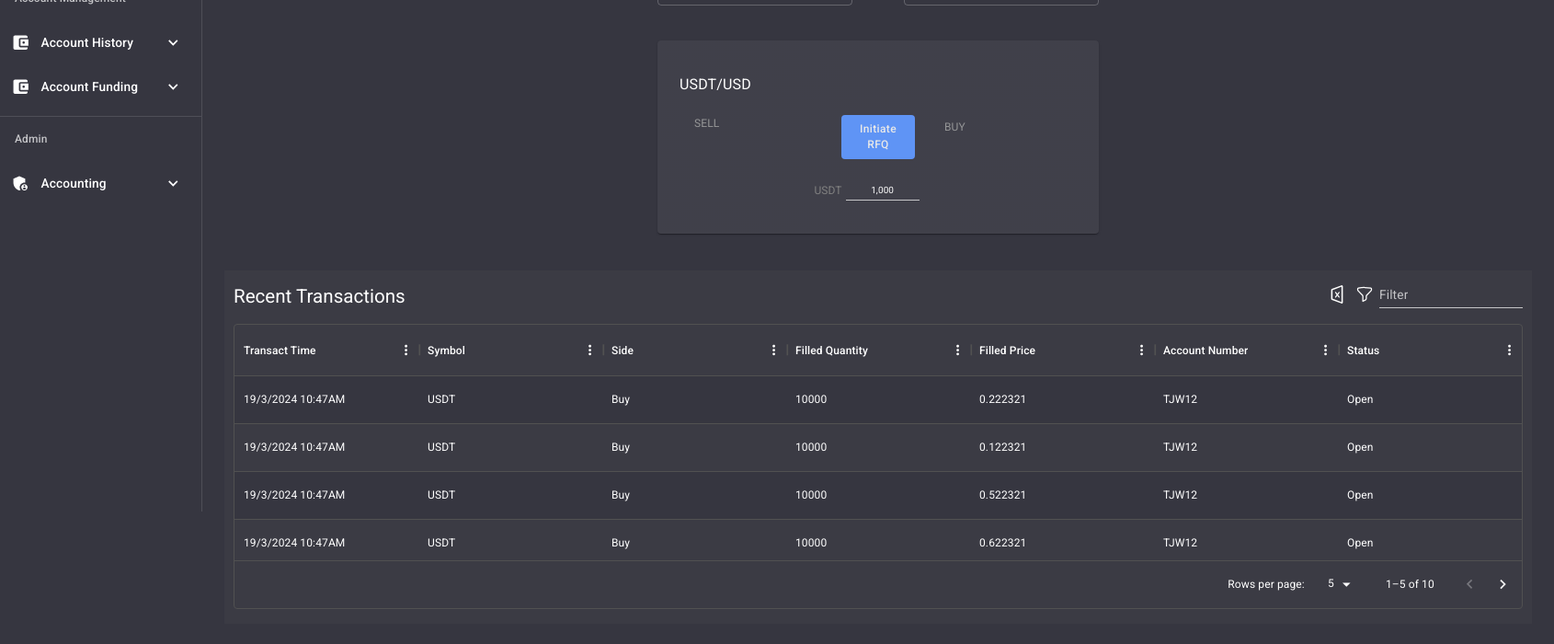
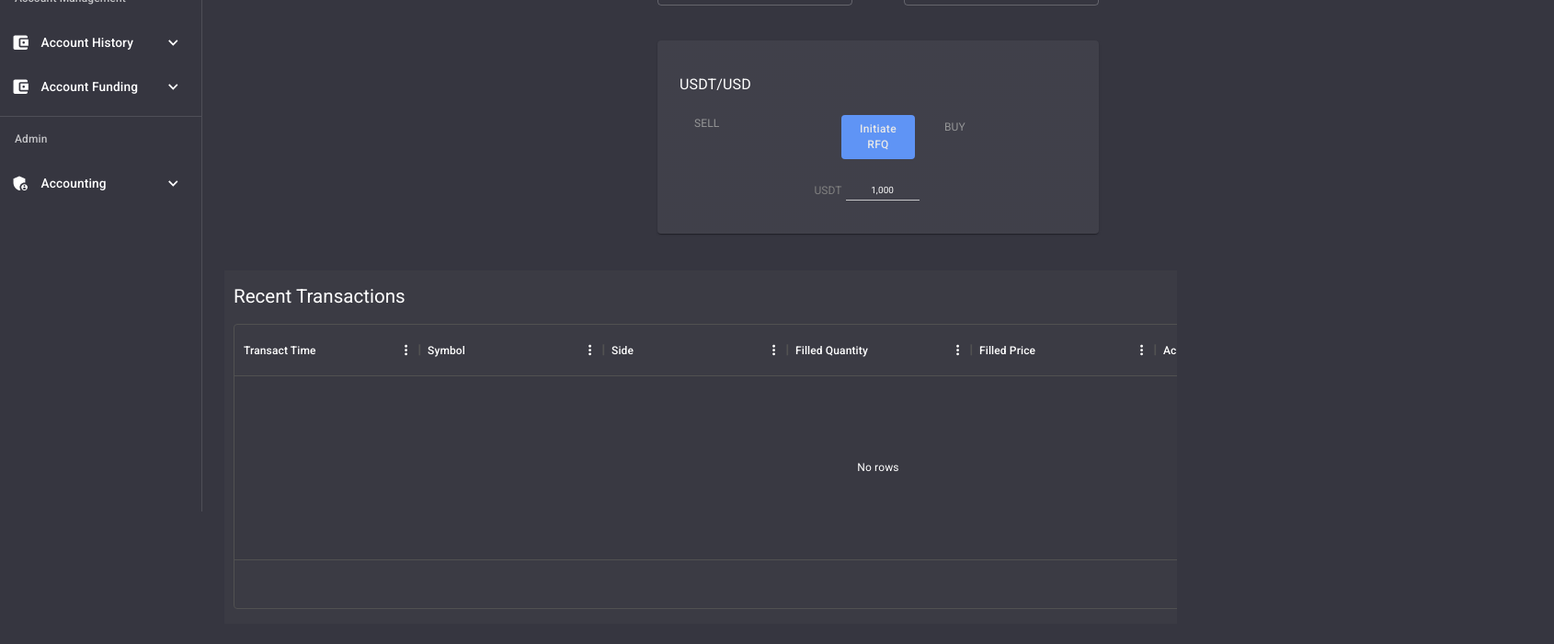
Before and after one commit to mohsinds/TDA_GUIv2, a Next.js app: page /trading/spotrfq in a window 1280 px wide. Shown: the part 244-944 px from the top of the page at 92% size, 1690 px wide, since content can reach past the window. Built offline with nearby package versions, Linux system fonts and the light colour scheme.

Commit message:
updated notification work

```diff
--- /dev/null
+++ b/src/components/Notifications/TileNotification.tsx
@@ -0,0 +1,48 @@
+import { Typography } from "@mui/material"
+import * as React from "react"
+import {CustomThemeContext} from "@/themes/CustomThemeContext";
+
+interface TileNotificationProps {
+    isVisible: boolean;
+    info: any;
+    closeNotification: () => void;
+  }
+
+
+export default function TileNotification({ isVisible,info,closeNotification }: TileNotificationProps) {
+    const [hovered, setHovered] = React.useState(false);
+    const themes = React.useContext(CustomThemeContext);
+
+  return (
+    <div
+    style={{
+        position: "absolute",
+        top: 0,
+        right: isVisible ? 0 : "-30rem",
+        minWidth: "25rem",
+        height: "8rem",
+        backgroundColor: themes.currentTheme === "dark" ? "#333" : "#e0e0e0",
+        color: "#fff",
+        transition: "right 0.5s ease",
+        padding: "10px 20px 10px 20px",
+      }}
+    >
+        <div style={{width:"100%",height:"20%",display:"flex",justifyContent:"end" }}>
+            <div  onMouseEnter={() => setHovered(true)} onMouseLeave={() => setHovered(false)}  onClick={closeNotification} style={{width:"20px",height:"20px",cursor:"pointer",borderRadius:"50%",backgroundColor: hovered ? themes.currentTheme === "dark" ? "#464649" : "#bfbfc1" : "transparent",color:themes.currentTheme === "dark" ? "" : "#232323"}}>
+                <svg xmlns="http://www.w3.org/2000/svg" fill="none" viewBox="0 0 24 24" strokeWidth="1.5" stroke="currentColor">
+                    <path strokeLinecap="round" strokeLinejoin="round" d="M6 18 18 6M6 6l12 12" />
+                </svg>
+            </div>
+        </div>
+        <div style={{width:"100%",height:"70%",display:"flex",alignItems:"center"}}>
+        <div style={{width:"22%",height:"100%",backgroundColor:"#5077B5",borderRadius:"10%",display:"flex",justifyContent:"center",alignItems:"center"}}>
+          <img height="80%" width="80%" src="/static/images/dark.png" />
+        </div>
+        <div style={{width:"75%",height:"100%",paddingLeft:"15px",paddingRight:'10px'}}>
+            <Typography sx={{fontWeight:"500",fontSize:"1.1rem",color:themes.currentTheme === "dark" ? "" : "#232323"}}>Trade Accepted: ID {info?.id}</Typography>
+            <Typography sx={{fontWeight:"400",fontSize:"0.9rem",color:themes.currentTheme === "dark" ? "#9F9FA1" : "#353535",whiteSpace:"nowrap"}}>{info?.message}</Typography>
+        </div>
+        </div>
+    </div>
+  )
+}
--- a/src/pages/_app.tsx
+++ b/src/pages/_app.tsx
@@ -5,8 +5,10 @@ import './index.css'
 
 export default function MyApp({ Component, pageProps }: AppProps) {
   return (
+    <div style={{ overflowX: "hidden" }}>
     <RootLayout>
       <Component {...pageProps} />
     </RootLayout>
+    </div>
   )
 }
--- a/src/pages/trading/spotrfq/index.tsx
+++ b/src/pages/trading/spotrfq/index.tsx
@@ -1,6 +1,7 @@
-import React,{ useState } from "react";
+import React,{ useState,useEffect } from "react";
 import PageTitle from "@/components/TextDisplay/PageTitle";
 import SubTitle from "@/components/TextDisplay/SubTitle";
+import TileNotification from "@/components/Notifications/TileNotification";
 import Tile from "@/components/RFQ Tile/Tile";
 import CurrencyDropdown from '@/components/currencyDropdown/CurrencyDropdown'
 import RFQTable from "@/components/Tables/rfqTable";
@@ -21,23 +22,18 @@ interface RowDataVal {
 export default function SpotRFQPage() {
   const [symbol1, setSymbol1] = useState<string>('USDT');
   const [symbol2, setSymbol2] = useState<string>('USD');
-  const [rows, setRows] = React.useState<RowDataVal[]>([
-    {id:"asdas2",transactTime:"19/3/2024 10:47AM",symbol:"USDT",side:"Buy",filledQty:"10000",filledPrice:"0.222321",accountNum:"TJW12",status:"Open"},
-    {id:"123ssd",transactTime:"19/3/2024 10:47AM",symbol:"USDT",side:"Buy",filledQty:"10000",filledPrice:"0.122321",accountNum:"TJW12",status:"Open"},
-    {id:"123dasd",transactTime:"19/3/2024 10:47AM",symbol:"USDT",side:"Buy",filledQty:"10000",filledPrice:"0.522321",accountNum:"TJW12",status:"Open"},
-    {id:"dasdsa21",transactTime:"19/3/2024 10:47AM",symbol:"USDT",side:"Buy",filledQty:"10000",filledPrice:"0.622321",accountNum:"TJW12",status:"Open"},
-    {id:"uudus2",transactTime:"19/3/2024 10:47AM",symbol:"USDT",side:"Buy",filledQty:"10000",filledPrice:"0.222421",accountNum:"TJW12",status:"Open"},
-    {id:"accsa244",transactTime:"19/3/2024 10:47AM",symbol:"USDT",side:"Buy",filledQty:"10000",filledPrice:"0.822321",accountNum:"TJW12",status:"Open"},
-    {id:"asd2455",transactTime:"19/3/2024 10:47AM",symbol:"USDT",side:"Buy",filledQty:"10000",filledPrice:"0.922321",accountNum:"TJW12",status:"Open"},
-    {id:"123aa",transactTime:"19/3/2024 10:47AM",symbol:"USDT",side:"Buy",filledQty:"10000",filledPrice:"0.122321",accountNum:"TJW12",status:"Open"},
-    {id:"423lolp",transactTime:"19/3/2024 10:47AM",symbol:"USDT",side:"Buy",filledQty:"10000",filledPrice:"0.722321",accountNum:"TJW12",status:"Open"},
-    {id:"poliol213",transactTime:"19/3/2024 10:47AM",symbol:"USDT",side:"Buy",filledQty:"10000",filledPrice:"0.1221",accountNum:"TJW12",status:"Open"},
-  ]);
+  const [isVisible,setIsVisible] = useState<boolean>(false);
+  const [notificationData,setNotificationData] = useState<any>({});
+  const [rows, setRows] = React.useState<RowDataVal[]>([]);
 
     // Function to update symbol1
     const handleSymbolOne = (newSymbol: string) => {
       console.log("symbol1",newSymbol)
       setSymbol1(newSymbol);
+    };
+
+    const handleCloseNotification = () => {
+      setIsVisible(false);
     };
 
     // Function to update symbol2
@@ -46,13 +42,14 @@ export default function SpotRFQPage() {
       setSymbol2(newSymbol);
     };
     function generateRandomId() {
-      const timestamp = Date.now().toString(36); // Convert current timestamp to base-36 string
-      const randomString = Math.random().toString(36).substr(2, 5); // Generate random string
-      return timestamp + randomString; // Combine timestamp and random string
+      const randomNumber = Math.floor(1000 + Math.random() * 9000); // Generate random number between 1000 and 9999
+      return randomNumber.toString(); // Convert the random number to string
     }
 
     const handleAddRow = (val: Partial<RowDataVal>) => {
     const newId = generateRandomId();
+    let fillQtyVal = parseFloat(val?.filledQty || "0");
+    let formattedFillQty = fillQtyVal?.toLocaleString("en-US");
     const newRow: RowDataVal = {
       id: newId,
       transactTime: val.transactTime || "",
@@ -63,11 +60,24 @@ export default function SpotRFQPage() {
       accountNum: val.accountNum || "",
       status: val.status || ""
     };
-      setRows([newRow, ...rows]);
+    setRows([newRow, ...rows]);
+    setIsVisible(true);
+    setNotificationData({
+      id: newId,
+      message:`${val?.side} ${symbol1} ${formattedFillQty} vs ${symbol2} @ ${val?.filledPrice}`
+    })
+    setTimeout(() => {
+      setIsVisible(false)
+    }, 5000)
     }
 
   return (
-    <>
+    <div style={{position:'relative' }}>
+
+      <div style={{ position: 'absolute', top: 0, right: 0 }}>
+        <TileNotification isVisible={isVisible} info={notificationData} closeNotification={handleCloseNotification}/>
+      </div>
+
       <PageTitle
         sx={{
           textWrap: "nowrap",
@@ -122,6 +132,6 @@ export default function SpotRFQPage() {
         <RFQTable rows={rows} />
       </Box>
 
-    </>
+    </div>
   );
 }
```
Also changed, not shown: src/pages/index.css (line endings or trailing spaces).
